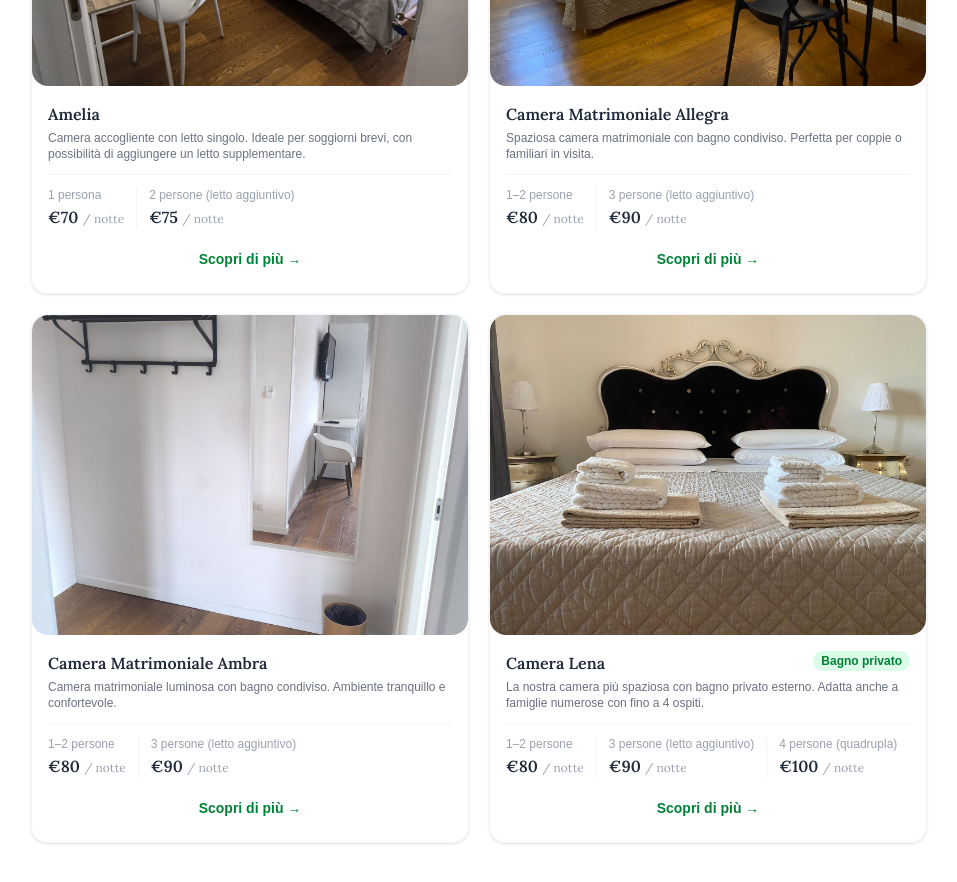
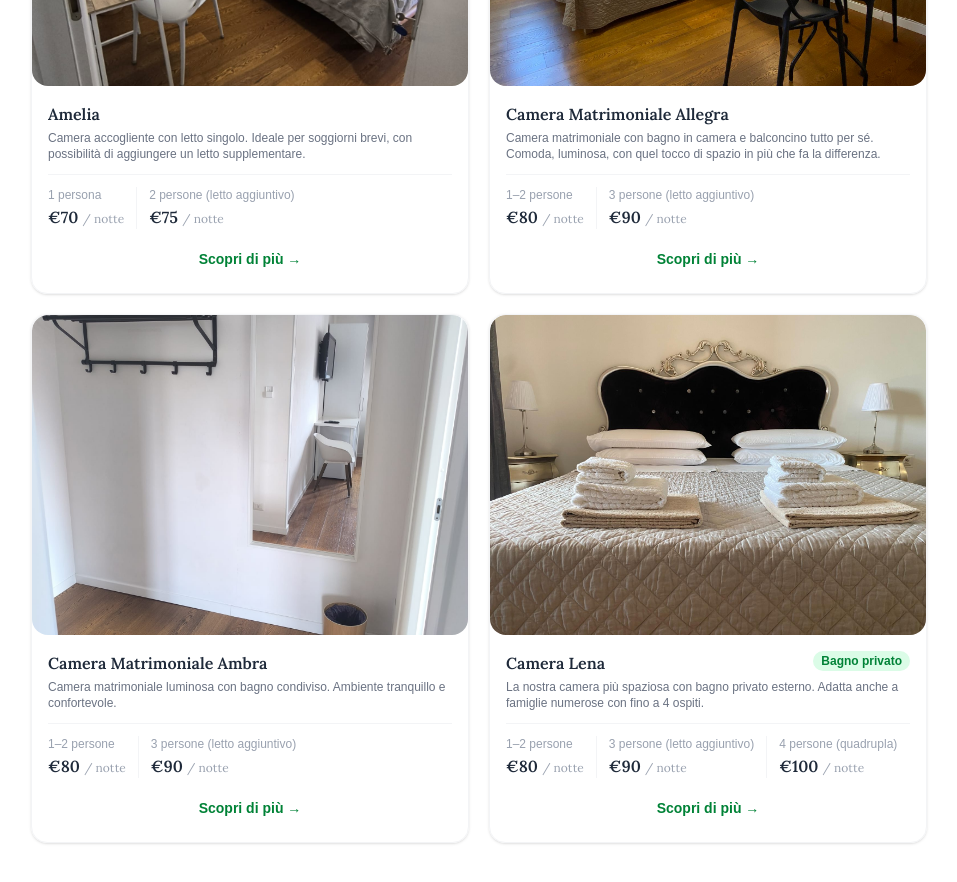
Before and after one commit to CasaAnia/sito-casaania, a Next.js app: page / in a window 1280 px wide. Shown: the part 1160-2042 px from the top of the page, without its empty margins (161-1118 px from the left). Built offline with nearby package versions, Linux system fonts and the light colour scheme.

Commit message:
Homepage: descrizione Allegra aggiornata

```diff
--- a/app/page.tsx
+++ b/app/page.tsx
@@ -20,7 +20,7 @@ const rooms = [
   },
   {
     name: 'Camera Matrimoniale Allegra',
-    desc: 'Spaziosa camera matrimoniale con bagno condiviso. Perfetta per coppie o familiari in visita.',
+    desc: 'Camera matrimoniale con bagno in camera e balconcino tutto per sé. Comoda, luminosa, con quel tocco di spazio in più che fa la differenza.',
     prices: [
       { label: '1–2 persone', amount: 80 },
       { label: '3 persone (letto aggiuntivo)', amount: 90 },
```
